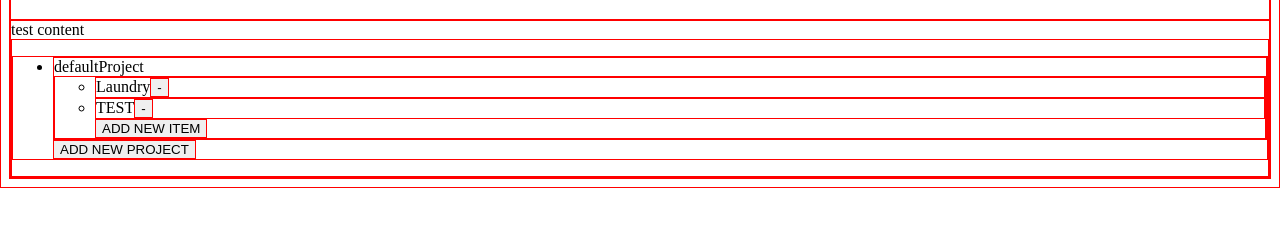
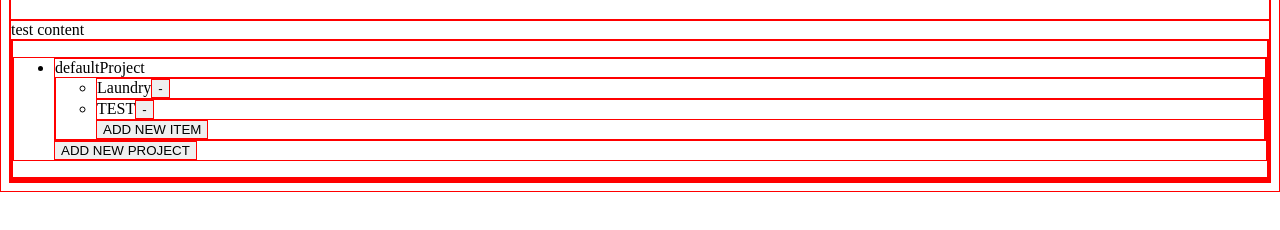
Before and after one commit to Neo319/todo-list-proj, a plain HTML site: page index.html in a window 1280 px wide. Shown: the part 74-304 px from the top of the page. Drawn offline with Linux system fonts and the light colour scheme.

Commit message:
create directories for main viewport window generation

```diff
--- a/index.html
+++ b/index.html
@@ -9,6 +9,8 @@
     <header id="header"></header>
     <div id="main">
         test content
+        <div id="sidebar"></div>
+        <div id="mainWindow"></div>
     </div>
     <script src="./main.js"></script>
 </body>
--- a/main.js
+++ b/main.js
@@ -943,7 +943,7 @@ __webpack_require__.r(__webpack_exports__);
 
 const populatePage = (allProjects) => {
     const header = document.getElementById("header");
-    const main = document.getElementById("main");
+    const main = document.getElementById("sidebar");
 
     //create a styled header
     const hero = document.createElement("h1");
@@ -1315,9 +1315,7 @@ const test2 = new _app_logic_itemMaker_js__WEBPACK_IMPORTED_MODULE_1__["default"
 
 
 const allProjects = [defaultProject];
-(0,_DOM_logic_populate_sidebar_js__WEBPACK_IMPORTED_MODULE_4__["default"])(allProjects);
-
-console.log(allProjects);
+(0,_DOM_logic_populate_sidebar_js__WEBPACK_IMPORTED_MODULE_4__["default"])(allProjects); // loading the sidebar
 
 
 
```
Also changed, not shown: 1 other file.
